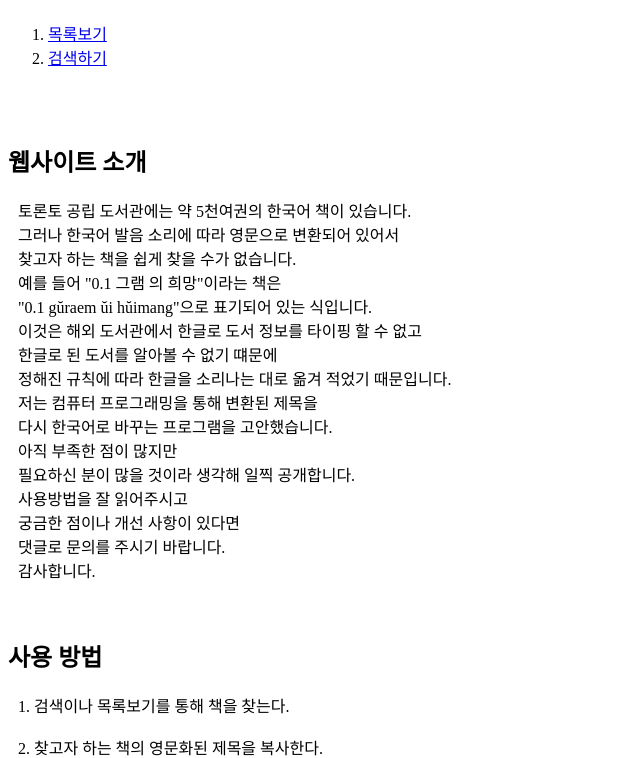
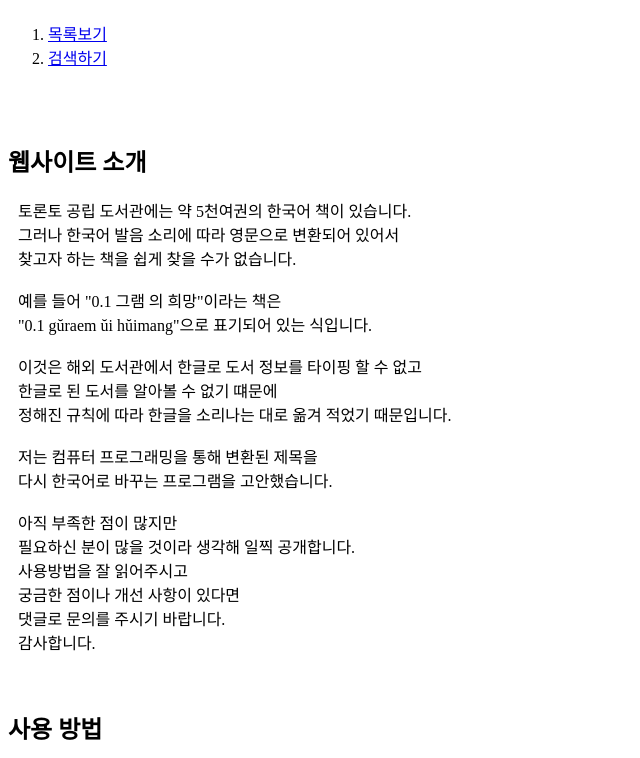
Before and after one commit to bonsense/bonsense.github.io, a plain HTML site: page index.html in a window 1280 px wide. Shown: the part 68-826 px from the top of the page, without its empty margins (0-640 px from the left). Drawn offline with Linux system fonts and the light colour scheme.

Commit message:
Add files via upload

```diff
--- a/index.html
+++ b/index.html
@@ -28,14 +28,14 @@
   <p>
     토론토 공립 도서관에는 약 5천여권의 한국어 책이 있습니다.<br>
     그러나 한국어 발음 소리에 따라 영문으로 변환되어 있어서<br>
-    찾고자 하는 책을 쉽게 찾을 수가 없습니다.<br>
+    찾고자 하는 책을 쉽게 찾을 수가 없습니다.<br><br>
     예를 들어 "0.1 그램 의 희망"이라는 책은<br>
-    "0.1 gŭraem ŭi hŭimang"으로 표기되어 있는 식입니다.<br>
+    "0.1 gŭraem ŭi hŭimang"으로 표기되어 있는 식입니다.<br><br>
     이것은 해외 도서관에서 한글로 도서 정보를 타이핑 할 수 없고<br>
     한글로 된 도서를 알아볼 수 없기 떄문에<br>
-    정해진 규칙에 따라 한글을 소리나는 대로 옮겨 적었기 때문입니다.<br>
+    정해진 규칙에 따라 한글을 소리나는 대로 옮겨 적었기 때문입니다.<br><br>
     저는 컴퓨터 프로그래밍을 통해 변환된 제목을<br>
-    다시 한국어로 바꾸는 프로그램을 고안했습니다.<br>
+    다시 한국어로 바꾸는 프로그램을 고안했습니다.<br><br>
     아직 부족한 점이 많지만<br>
     필요하신 분이 많을 것이라 생각해 일찍 공개합니다.<br>
     사용방법을 잘 읽어주시고<br>
```
